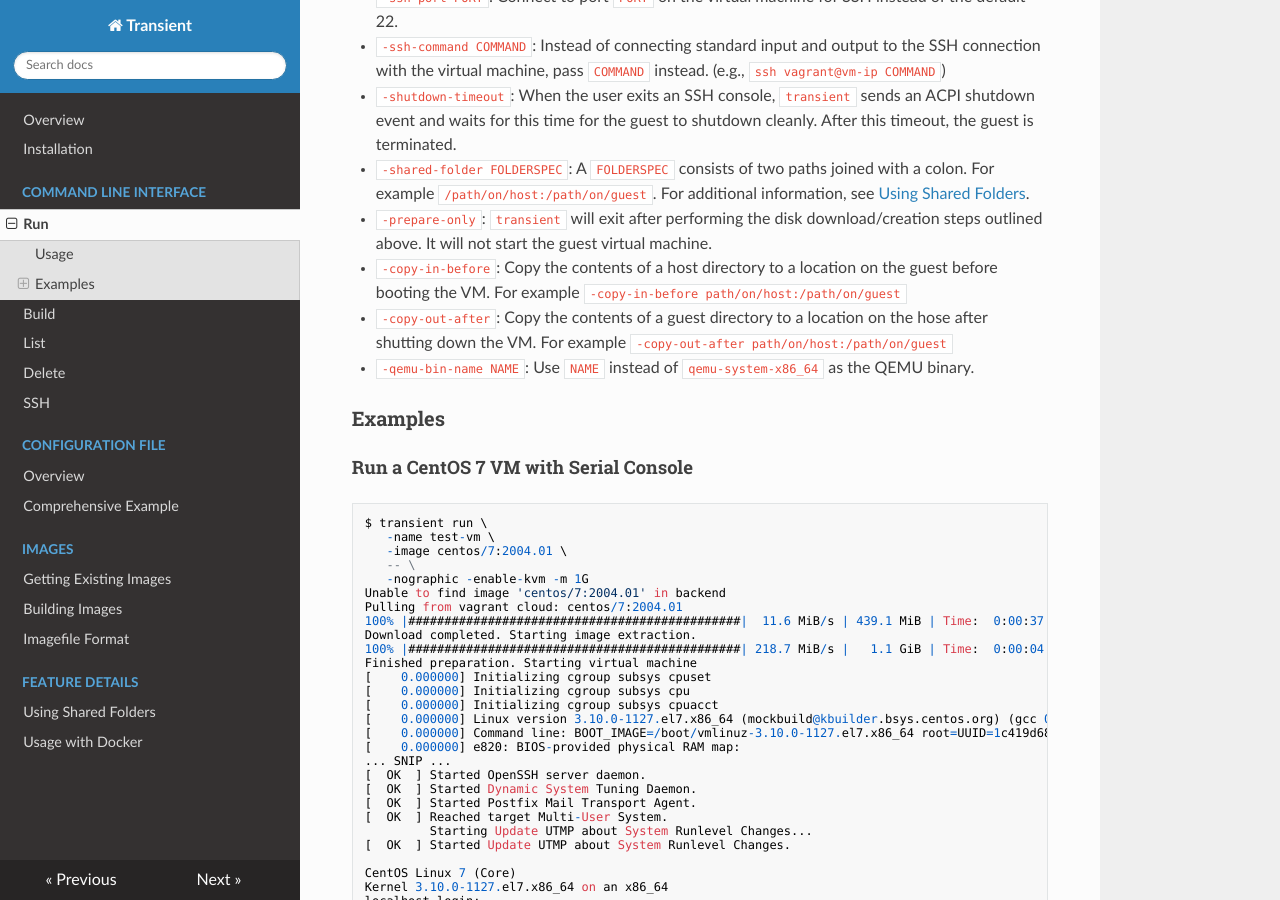
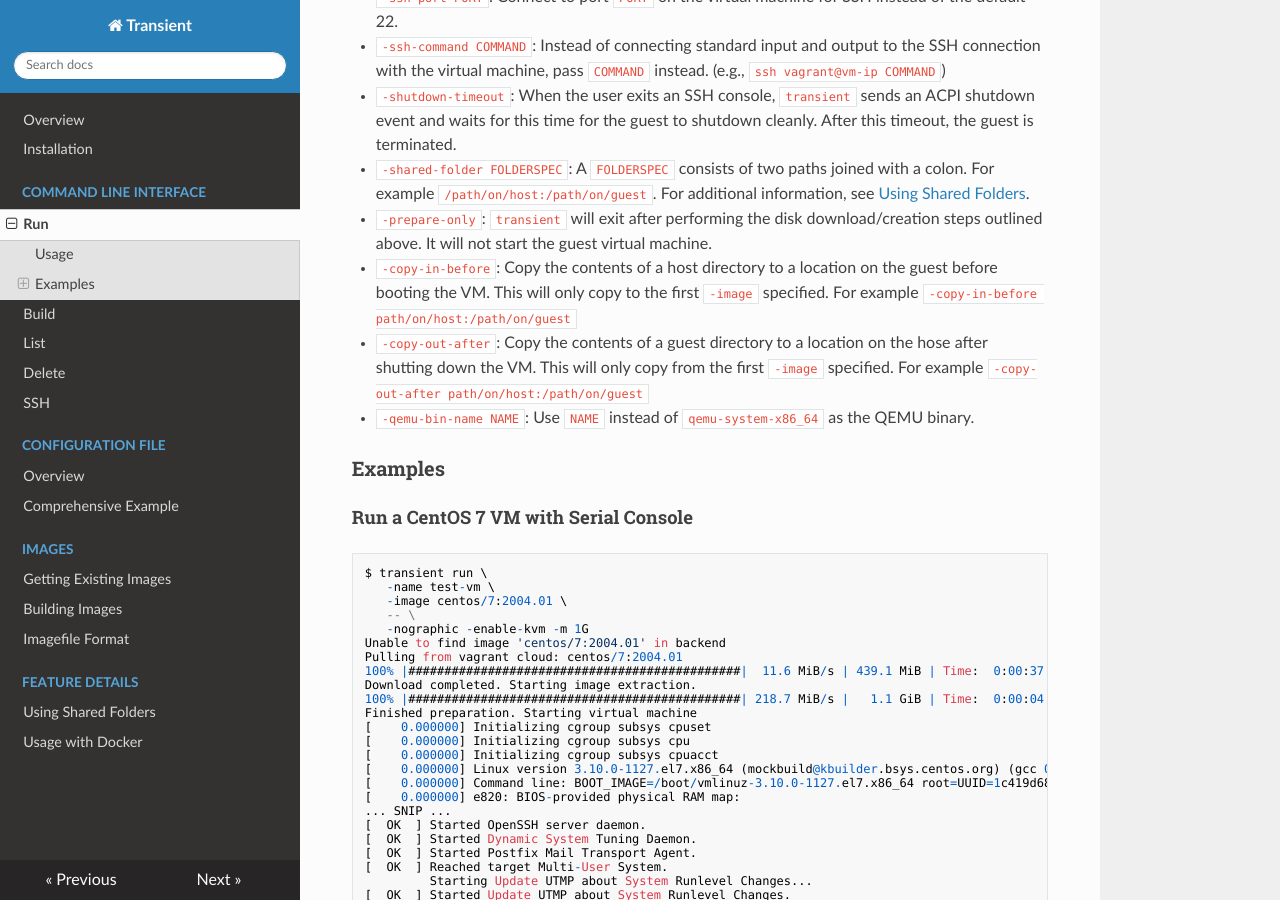
Before and after one commit to ALSchwalm/transient, an MkDocs documentation site: the page built from docs/cli/run.md, in a window 1280 px wide and 900 px high, scrolled down 1421 px. Built offline with MkDocs 1.6.1, drawn with Linux system fonts in a browser that asks for light colours; nearby versions of some CDN libraries.

Commit message:
Updated doc for corresponding change

```diff
--- a/docs/cli/run.md
+++ b/docs/cli/run.md
@@ -85,10 +85,12 @@ Shared Folders](/details/shared-folders/).
 steps outlined above. It will not start the guest virtual machine.
 
 - `-copy-in-before`: Copy the contents of a host directory to a location on the guest
-before booting the VM. For example `-copy-in-before path/on/host:/path/on/guest`
+before booting the VM. This will only copy to the first `-image` specified.
+For example `-copy-in-before path/on/host:/path/on/guest`
 
 - `-copy-out-after`: Copy the contents of a guest directory to a location on the hose
-after shutting down the VM. For example `-copy-out-after path/on/host:/path/on/guest`
+after shutting down the VM. This will only copy from the first `-image` specified.
+For example `-copy-out-after path/on/host:/path/on/guest`
 
 - `-qemu-bin-name NAME`: Use `NAME` instead of `qemu-system-x86_64` as the QEMU
 binary.
```
